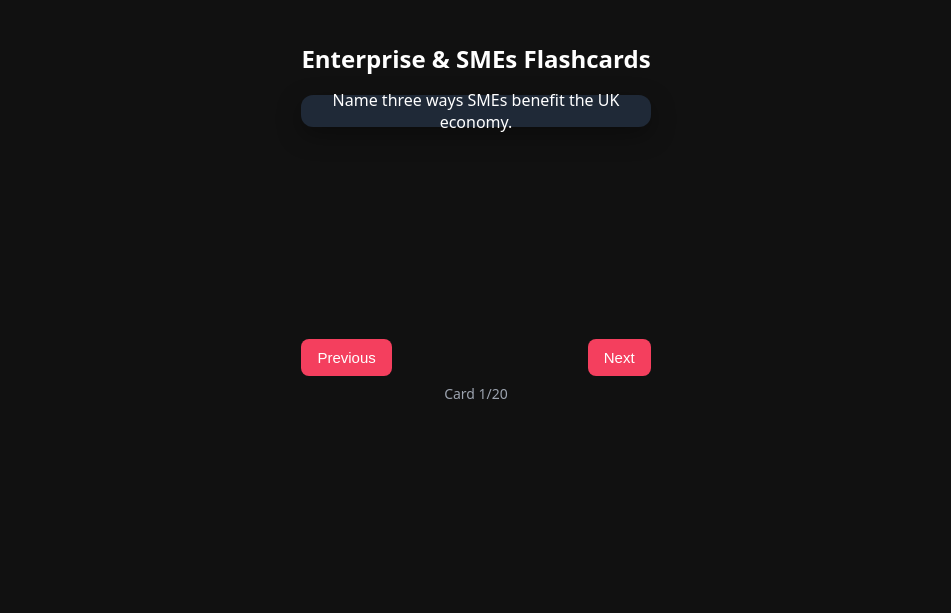
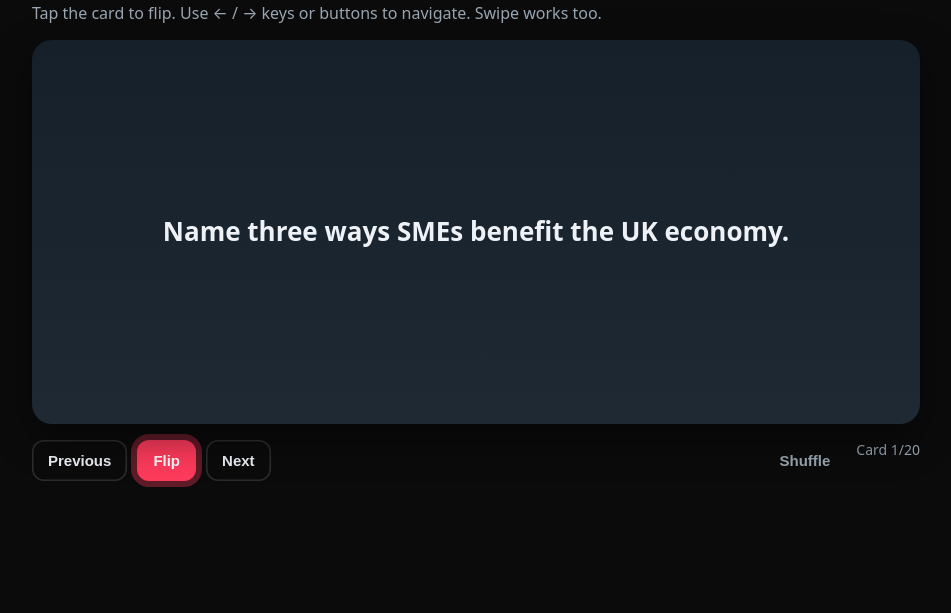
Before and after one commit to RelevateEdu/Relevate-games, a plain HTML site: page card/game/index.html in a window 1280 px wide. Shown: the part 187-800 px from the top of the page, without its empty margins (164-1115 px from the left). Drawn offline with Linux system fonts and the light colour scheme.

Commit message:
Update index.html

```diff
--- a/card/game/index.html
+++ b/card/game/index.html
@@ -5,58 +5,107 @@
 <meta name="viewport" content="width=device-width, initial-scale=1"/>
 <title>Relevate • Flashcards</title>
 <style>
-    body{margin:0;font-family:system-ui,sans-serif;background:#111;color:#fff;display:flex;align-items:center;justify-content:center;min-height:100vh}
-    .container{max-width:600px;padding:20px;text-align:center}
-    h2{margin-bottom:20px}
+  :root{
+    --bg:#0b0b0c; --surface:#16202b; --surface-2:#1e2933; --fg:#eef2f7; --muted:#9aa7b2;
+    --accent:#ff3b5c; --ring:rgba(255,59,92,.35); --shadow:0 15px 40px rgba(0,0,0,.45);
+  }
+  .light{ --bg:#f7f8fa; --surface:#ffffff; --surface-2:#f1f5f9; --fg:#0b1020; --muted:#5b6570; --accent:#ff3b5c; --ring:rgba(255,59,92,.25); --shadow:0 12px 30px rgba(16,24,40,.12); }
 
+  *{box-sizing:border-box}
+  html,body{height:100%}
+  body{
+    margin:0; font-family:ui-sans-serif, system-ui, -apple-system, Segoe UI, Inter, Roboto, sans-serif;
+    background:var(--bg); color:var(--fg); display:flex; align-items:center; justify-content:center;
+  }
+  .wrap{ width:min(920px, 92vw); padding:20px 16px 28px; }
+  h1{ margin:0 0 18px; font-size:clamp(22px, 3.3vw, 34px); letter-spacing:.2px }
+  .sub{ color:var(--muted); margin-bottom:16px }
+
+  /* Card */
+  .stage{ position:relative; }
   .card{
-      position:relative;width:100%;min-height:220px;margin:0 auto 24px;
-      perspective:1000px; -webkit-perspective:1000px; cursor:pointer;
-      pointer-events:auto;
+    position:relative; width:100%; height:clamp(260px, 48vh, 420px); border-radius:20px;
+    background:linear-gradient(180deg,var(--surface) 0%, var(--surface-2) 100%);
+    box-shadow:var(--shadow); perspective:1200px; -webkit-perspective:1200px; overflow:visible;
   }
   .inner{
-      position:relative;width:100%;height:100%;text-align:center;
-      transition:transform .6s; -webkit-transition:-webkit-transform .6s;
+    position:absolute; inset:0; border-radius:20px; transition:transform .5s cubic-bezier(.2,.8,.2,1);
     transform-style:preserve-3d; -webkit-transform-style:preserve-3d;
   }
-    /* The class belongs on .card, not .inner */
-    .card.flipped .inner{ transform:rotateY(180deg); -webkit-transform:rotateY(180deg); }
+  .card.flipped .inner{ transform:rotateY(180deg); -webkit-transform:rotateY(180deg) }
 
   .face{
-      position:absolute; inset:0; display:flex; align-items:center; justify-content:center;
-      border-radius:12px; padding:16px; box-shadow:0 8px 24px rgba(0,0,0,.35);
-      backface-visibility:hidden; -webkit-backface-visibility:hidden;
-      white-space:pre-line;
+    position:absolute; inset:0; border-radius:20px; display:flex; align-items:center; justify-content:center;
+    padding:32px; backface-visibility:hidden; -webkit-backface-visibility:hidden;
   }
-    .front{background:#1f2937}
-    .back{background:#374151; transform:rotateY(180deg); -webkit-transform:rotateY(180deg)}
+  .front{ }
+  .back{ transform:rotateY(180deg); -webkit-transform:rotateY(180deg) }
 
-    .nav{display:flex;justify-content:space-between;gap:12px;margin-top:4px}
-    button{padding:10px 16px;border:0;border-radius:8px;font-size:15px;cursor:pointer;background:#f43f5e;color:#fff}
-    button:hover{background:#e11d48}
-    .progress{margin-top:8px;font-size:14px;color:#9ca3af}
+  .q,.a{
+    max-width:840px; width:100%; text-align:center; line-height:1.45; white-space:pre-line;
+    font-size:clamp(18px, 2.2vw, 26px); font-weight:600;
+  }
+  .a{ font-weight:500 }
+
+  /* Controls */
+  .controls{
+    display:flex; align-items:center; justify-content:space-between; gap:12px;
+    margin-top:16px; flex-wrap:wrap;
+  }
+  .group{ display:flex; gap:10px; flex-wrap:wrap }
+  button{
+    appearance:none; border:0; border-radius:12px; padding:12px 16px; font-size:15px; font-weight:600;
+    background:var(--surface-2); color:var(--fg); cursor:pointer; transition:transform .06s ease, box-shadow .2s, background .2s;
+  }
+  button:active{ transform:translateY(1px) }
+  .primary{ background:var(--accent); color:#fff; }
+  .outline{ background:transparent; box-shadow:inset 0 0 0 1.5px rgba(255,255,255,.14) }
+  .ghost{ background:transparent; color:var(--muted) }
+  .ring{ box-shadow:0 0 0 6px var(--ring) }
+  .progress{ color:var(--muted); font-size:14px; }
+
+  /* Focus visibility */
+  button:focus-visible{ outline:none; box-shadow:0 0 0 4px var(--ring) }
+
+  /* Prevent overlay buttons from blocking card taps */
+  .controls, .controls *{ pointer-events:auto }
 </style>
 </head>
 <body>
-  <div class="container">
-    <h2>Enterprise & SMEs Flashcards</h2>
+  <div class="wrap" id="root">
+    <h1>Enterprise & SMEs Flashcards</h1>
+    <div class="sub">Tap the card to flip. Use ← / → keys or buttons to navigate. Swipe works too.</div>
 
-    <div class="card" id="card">
+    <div class="stage">
+      <div class="card" id="card" aria-live="polite" role="button">
         <div class="inner" id="inner">
-        <div class="face front" id="front"></div>
-        <div class="face back" id="back"></div>
+          <div class="face front"><div class="q" id="front"></div></div>
+          <div class="face back"><div class="a" id="back"></div></div>
+        </div>
       </div>
     </div>
 
-    <div class="nav">
-      <button id="prev">Previous</button>
-      <button id="next">Next</button>
+    <div class="controls">
+      <div class="group">
+        <button id="prev" class="outline" aria-label="Previous card">Previous</button>
+        <button id="flip" class="primary" aria-label="Flip card">Flip</button>
+        <button id="next" class="outline" aria-label="Next card">Next</button>
       </div>
-    <div class="progress" id="progress"></div>
+      <div class="group">
+        <button id="shuffle" class="ghost" aria-label="Shuffle deck">Shuffle</button>
+        <span class="progress" id="progress">Card 1/20</span>
+      </div>
+    </div>
   </div>
 
 <script>
-    const cards = [
+  // Theme support via ?theme=light|dark
+  (function(){
+    const t=new URLSearchParams(location.search).get("theme");
+    if(t==="light"){ document.body.classList.add("light"); }
+  })();
+
+  const data = [
     {q:"What is enterprise?",a:"The formation of a new business or development of a new good or service to be introduced to the market."},
     {q:"What does SME stand for?",a:"Small or Medium Enterprise."},
     {q:"How are small enterprises defined?",a:"Fewer than 50 employees and turnover less than €10m."},
@@ -79,29 +128,62 @@
     {q:"Name two disadvantages of SMEs.",a:"Small budgets/less R&D and more likely to fail in a recession."}
   ];
 
-    // Shuffle each run
+  const card = document.getElementById('card');
+  const inner = document.getElementById('inner');
+  const front = document.getElementById('front');
+  const back  = document.getElementById('back');
+  const progress = document.getElementById('progress');
+
+  const prevBtn = document.getElementById('prev');
+  const nextBtn = document.getElementById('next');
+  const flipBtn = document.getElementById('flip');
+  const shuffleBtn = document.getElementById('shuffle');
+
   function shuffle(arr){ return arr.map(v=>({v,s:Math.random()})).sort((a,b)=>a.s-b.s).map(o=>o.v); }
-    const deck = shuffle(cards);
-
+  let deck = shuffle(data.slice());
   let i = 0;
-    const card = document.getElementById('card');
-    const front = document.getElementById('front');
-    const back = document.getElementById('back');
-    const progress = document.getElementById('progress');
 
   function render(){
     front.textContent = deck[i].q;
-      back.textContent = deck[i].a;
+    back.textContent  = deck[i].a;
     card.classList.remove('flipped');
     progress.textContent = `Card ${i+1}/${deck.length}`;
+    // brief focus ring for keyboard users
+    flipBtn.classList.remove('ring'); setTimeout(()=>flipBtn.classList.add('ring'), 10);
   }
 
-    // Flip on tap — set class on the CARD (not the inner)
-    card.addEventListener('click', ()=> card.classList.toggle('flipped'));
+  // Flip interactions
+  const flip = ()=> card.classList.toggle('flipped');
+  card.addEventListener('click', flip);
+  flipBtn.addEventListener('click', (e)=>{ e.stopPropagation(); flip(); });
 
   // Navigation
-    document.getElementById('next').addEventListener('click', (e)=>{ e.stopPropagation(); if(i<deck.length-1){ i++; render(); } });
-    document.getElementById('prev').addEventListener('click', (e)=>{ e.stopPropagation(); if(i>0){ i--; render(); } });
+  function next(){ if(i<deck.length-1){ i++; render(); } }
+  function prev(){ if(i>0){ i--; render(); } }
+  nextBtn.addEventListener('click', e=>{ e.stopPropagation(); next(); });
+  prevBtn.addEventListener('click', e=>{ e.stopPropagation(); prev(); });
+
+  // Shuffle
+  shuffleBtn.addEventListener('click', e=>{
+    e.stopPropagation();
+    deck = shuffle(deck);
+    i = 0; render();
+  });
+
+  // Keyboard
+  window.addEventListener('keydown', e=>{
+    if(e.key==='ArrowRight') next();
+    else if(e.key==='ArrowLeft') prev();
+    else if(e.key===' ' || e.key==='Enter') flip();
+  });
+
+  // Touch swipe (simple)
+  let sx=0, dx=0;
+  card.addEventListener('touchstart', e=>{ sx=e.touches[0].clientX; }, {passive:true});
+  card.addEventListener('touchend', e=>{
+    dx = e.changedTouches[0].clientX - sx;
+    if(Math.abs(dx) > 40){ dx<0 ? next() : prev(); }
+  });
 
   render();
 </script>
```
Lines whose indentation alone changed are shown as unchanged.
